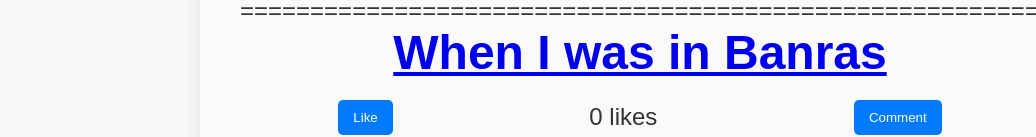
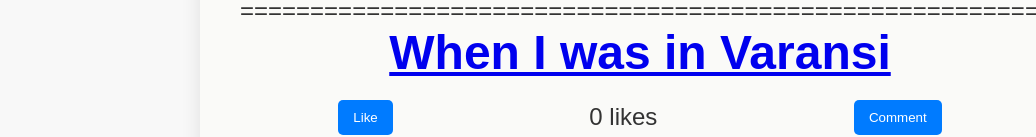
Before and after one commit to Vedp9984/Vedp9984.github.io, a plain HTML site: page index.html in a window 1280 px wide. Shown: the part 3955-4092 px from the top of the page, without its empty margins (0-1036 px from the left). Drawn offline with Linux system fonts and the light colour scheme.

Commit message:
Update index.html

```diff
--- a/index.html
+++ b/index.html
@@ -160,7 +160,7 @@
        ==========================================================
          <br>
         <div>
-            <h1 align="center"><a href="blog1.html" target="_blank">When I was in Banras</a></h1>
+            <h1 align="center"><a href="blog1.html" target="_blank">When I was in Varansi</a></h1>
             <!-- Blog content -->
             <div class="interaction">
                 <button class="like-btn" onclick="handleLike(this)">Like</button>
```
